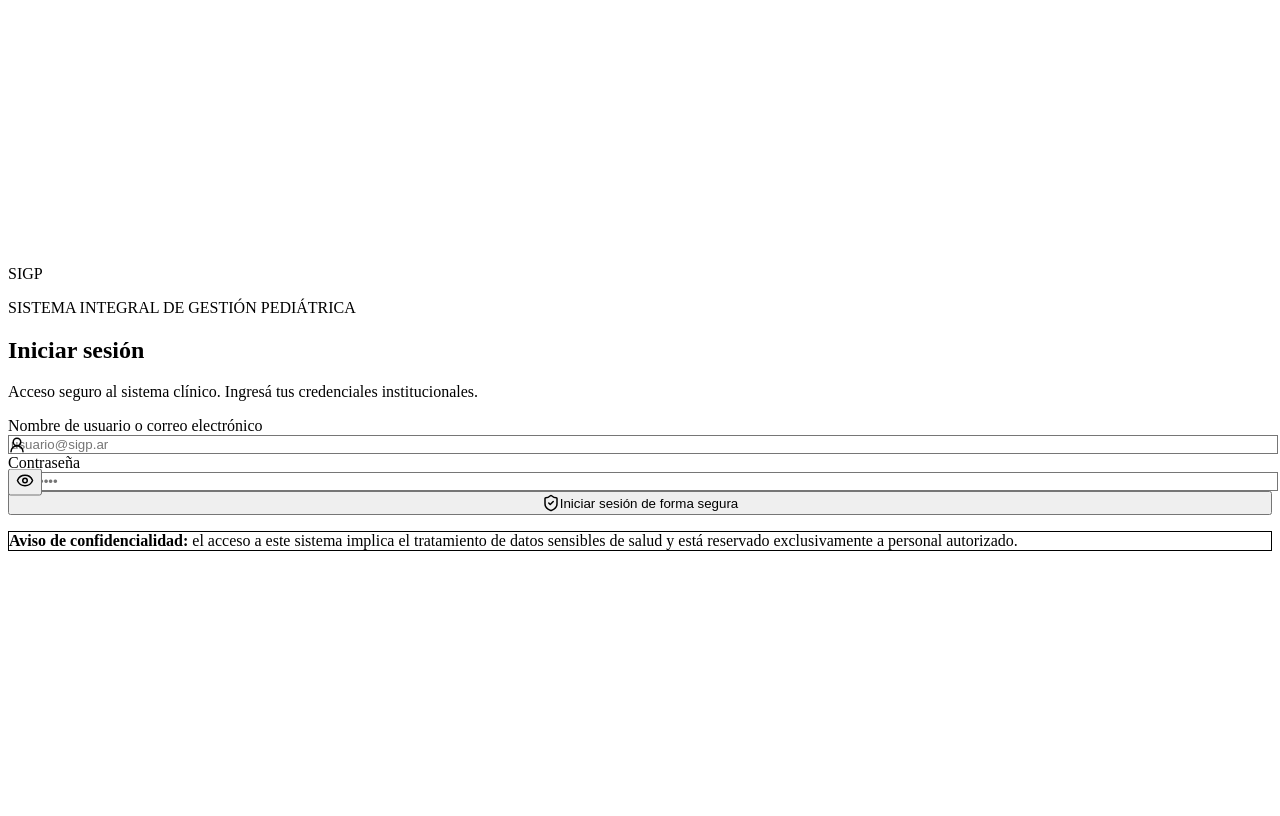
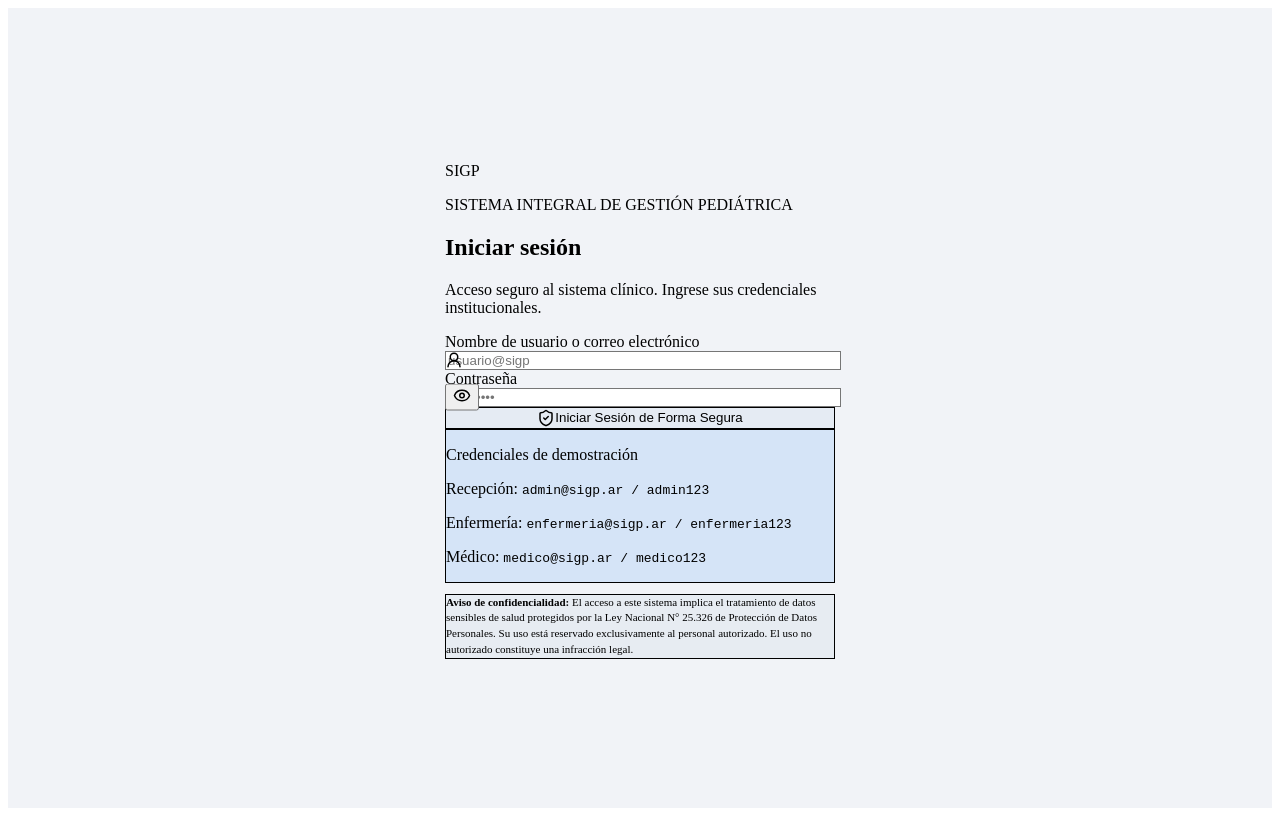
Before and after one commit to FacuAltamilanga/SIGP, a React (Vite) app: page /#/login in a window 1280 px wide. Built offline with nearby package versions, Linux system fonts and the light colour scheme.

Commit message:
feat: refine login visual fidelity

```diff
--- a/src/app/components/LoginScreen.tsx
+++ b/src/app/components/LoginScreen.tsx
@@ -55,11 +55,11 @@ export function LoginScreen({ onLogin }: LoginScreenProps) {
   }
 
   return (
-    <main className="grid min-h-screen bg-slate-100 lg:grid-cols-[minmax(0,1.08fr)_minmax(480px,1fr)]">
-      <section className="relative hidden overflow-hidden bg-gradient-to-br from-[#0c315f] via-[#0e57ab] to-[#277bd7] p-9 text-white lg:flex lg:flex-col">
+    <main className="grid min-h-screen bg-[#f1f3f7] lg:grid-cols-[52%_48%]">
+      <section className="relative hidden overflow-hidden bg-gradient-to-br from-[#123b73] via-[#1459a8] to-[#287bd1] px-9 py-4 text-white lg:flex lg:flex-col">
         <div className="pointer-events-none absolute inset-0 opacity-20 [background-image:linear-gradient(rgba(255,255,255,.16)_1px,transparent_1px),linear-gradient(90deg,rgba(255,255,255,.16)_1px,transparent_1px)] [background-size:28px_28px]" />
-        <div className="relative flex items-center gap-3"><span className="grid size-9 place-items-center rounded-md bg-white/15"><ShieldCheck size={21} /></span><div><p className="text-lg font-bold leading-none">SIGP</p><p className="mt-1 text-[10px] font-medium tracking-widest text-blue-100">SISTEMA INTEGRAL DE GESTIÓN PEDIÁTRICA</p></div></div>
-        <div className="relative my-auto space-y-7">
+        <div className="relative flex items-center gap-3"><span className="grid size-9 place-items-center rounded-md border border-white/20 bg-white/15"><ShieldCheck size={21} /></span><div><p className="text-lg font-bold leading-none">SIGP</p><p className="mt-1 text-[10px] font-medium tracking-wide text-blue-100">SISTEMA INTEGRAL DE GESTIÓN PEDIÁTRICA</p></div></div>
+        <div className="relative my-auto space-y-8">
           <StatusCard label="Pacientes atendidos hoy" value="142" accent="bg-[var(--status-ok)]" detail="↑ 8% vs. ayer" />
           <StatusCard label="Alertas activas" value="3" accent="bg-[var(--status-critical)]" detail="Requieren atención inmediata" critical />
           <StatusCard label="Cobertura validada en línea" value="98.4%" accent="bg-[var(--status-ok)]" detail="Último sync hace 2 min" />
@@ -67,16 +67,17 @@ export function LoginScreen({ onLogin }: LoginScreenProps) {
         <p className="relative text-xs text-blue-100/75">Ministerio de Salud — Sistema certificado ISO 27001</p>
       </section>
 
-      <section className="flex items-center justify-center px-6 py-12 sm:px-10"><div className="w-full max-w-md">
+      <section className="flex items-center justify-center px-6 py-8 sm:px-10"><div className="w-full max-w-[390px]">
         <div className="mb-9 lg:hidden"><p className="text-xl font-bold text-blue-800">SIGP</p><p className="text-xs font-medium tracking-wide text-slate-500">SISTEMA INTEGRAL DE GESTIÓN PEDIÁTRICA</p></div>
-        <h1 className="text-3xl font-bold tracking-tight text-slate-900">Iniciar sesión</h1><p className="mt-2 text-sm leading-6 text-slate-500">Acceso seguro al sistema clínico. Ingresá tus credenciales institucionales.</p>
-        <form className="mt-7 space-y-5" onSubmit={handleSubmit} noValidate>
-          <label className="block text-sm font-semibold text-slate-700">Nombre de usuario o correo electrónico<span className="relative mt-2 block"><UserRound className="pointer-events-none absolute left-3 top-1/2 -translate-y-1/2 text-slate-400" size={18} /><input className="w-full rounded-md border border-slate-300 bg-white py-3 pl-10 pr-3 text-slate-900 outline-none transition focus:border-blue-600 focus:ring-2 focus:ring-blue-100" autoComplete="username" value={username} onChange={(event) => setUsername(event.target.value)} placeholder="usuario@sigp.ar" /></span></label>
+        <h1 className="text-[24px] font-bold tracking-tight text-slate-900">Iniciar sesión</h1><p className="mt-1 text-sm leading-5 text-slate-500">Acceso seguro al sistema clínico. Ingrese sus credenciales institucionales.</p>
+        <form className="mt-6 space-y-4" onSubmit={handleSubmit} noValidate>
+          <label className="block text-sm font-semibold text-slate-700">Nombre de usuario o correo electrónico<span className="relative mt-2 block"><UserRound className="pointer-events-none absolute left-3 top-1/2 -translate-y-1/2 text-slate-400" size={18} /><input className="w-full rounded-md border border-slate-300 bg-white py-3 pl-10 pr-3 text-slate-900 outline-none transition focus:border-blue-600 focus:ring-2 focus:ring-blue-100" autoComplete="username" value={username} onChange={(event) => setUsername(event.target.value)} placeholder="usuario@sigp" /></span></label>
           <label className="block text-sm font-semibold text-slate-700">Contraseña<span className="relative mt-2 block"><LockKeyhole className="pointer-events-none absolute left-3 top-1/2 -translate-y-1/2 text-slate-400" size={18} /><input className="w-full rounded-md border border-slate-300 bg-white py-3 pl-10 pr-11 text-slate-900 outline-none transition focus:border-blue-600 focus:ring-2 focus:ring-blue-100" autoComplete="current-password" type={showPassword ? 'text' : 'password'} value={password} onChange={(event) => setPassword(event.target.value)} placeholder="••••••••••" /><button className="absolute right-3 top-1/2 -translate-y-1/2 text-slate-400 hover:text-slate-600" type="button" onClick={() => setShowPassword((visible) => !visible)} aria-label={showPassword ? 'Ocultar contraseña' : 'Mostrar contraseña'}>{showPassword ? <EyeOff size={18} /> : <Eye size={18} />}</button></span></label>
           {error && <p className="rounded-md border border-red-200 bg-red-50 px-3 py-2 text-sm text-red-700" role="alert">{error}</p>}
-          <button className="flex w-full items-center justify-center gap-2 rounded-md bg-blue-700 px-4 py-3 font-semibold text-white transition hover:bg-blue-800 focus:outline-none focus:ring-2 focus:ring-blue-500 focus:ring-offset-2 disabled:cursor-not-allowed disabled:opacity-60" type="submit" disabled={isSubmitting}><ShieldCheck size={18} />{isSubmitting ? 'Verificando acceso…' : 'Iniciar sesión de forma segura'}</button>
+          <button className="flex w-full items-center justify-center gap-2 rounded-md border border-slate-200 bg-[#e5ebf3] px-4 py-3 text-sm font-semibold text-slate-600 transition hover:bg-[#dce5f0] focus:outline-none focus:ring-2 focus:ring-blue-300 focus:ring-offset-2 disabled:cursor-not-allowed disabled:opacity-60" type="submit" disabled={isSubmitting}><ShieldCheck size={18} />{isSubmitting ? 'Verificando acceso…' : 'Iniciar Sesión de Forma Segura'}</button>
         </form>
-        <p className="mt-7 rounded-md border border-slate-200 bg-slate-50 p-4 text-xs leading-5 text-slate-500"><strong className="text-slate-700">Aviso de confidencialidad:</strong> el acceso a este sistema implica el tratamiento de datos sensibles de salud y está reservado exclusivamente a personal autorizado.</p>
+        <section className="mt-5 rounded-md border border-blue-200 bg-[#d5e4f7] p-3.5 text-xs leading-6 text-slate-600"><p className="font-bold text-blue-800">Credenciales de demostración</p><p>Recepción: <code className="font-mono text-blue-800">admin@sigp.ar / admin123</code></p><p>Enfermería: <code className="font-mono text-blue-800">enfermeria@sigp.ar / enfermeria123</code></p><p>Médico: <code className="font-mono text-blue-800">medico@sigp.ar / medico123</code></p></section>
+        <p className="mt-4 rounded-md border border-slate-200 bg-[#e7ecf2] p-3 text-[11px] leading-[1.45] text-slate-500"><strong className="text-slate-700">Aviso de confidencialidad:</strong> El acceso a este sistema implica el tratamiento de datos sensibles de salud protegidos por la Ley Nacional N° 25.326 de Protección de Datos Personales. Su uso está reservado exclusivamente al personal autorizado. El uso no autorizado constituye una infracción legal.</p>
       </div></section>
     </main>
   );
```
